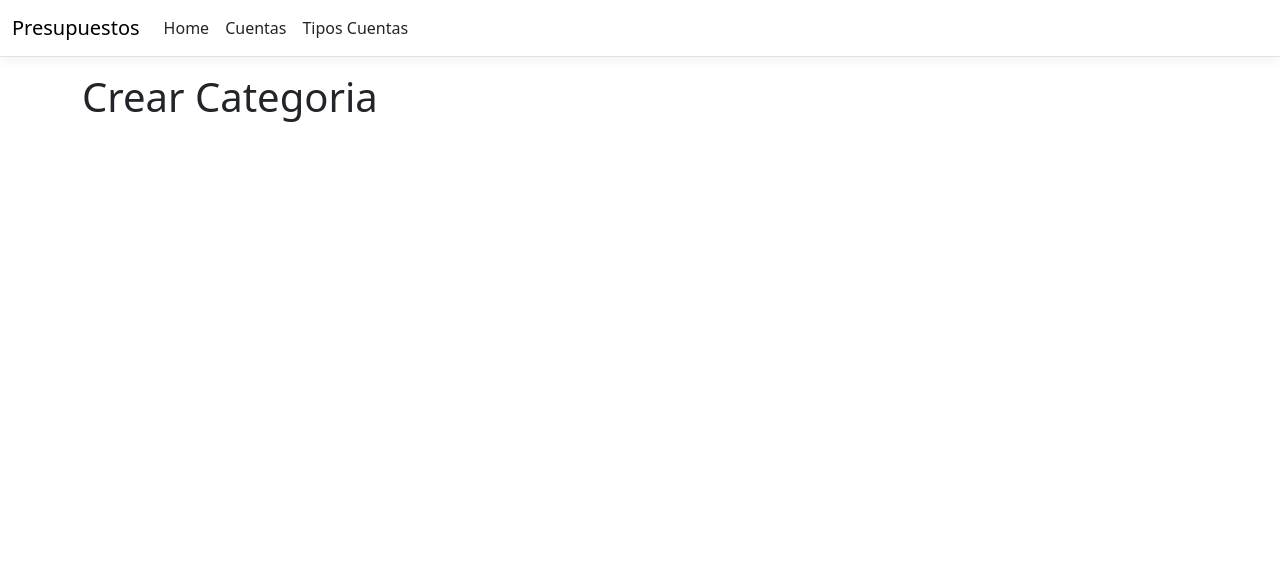
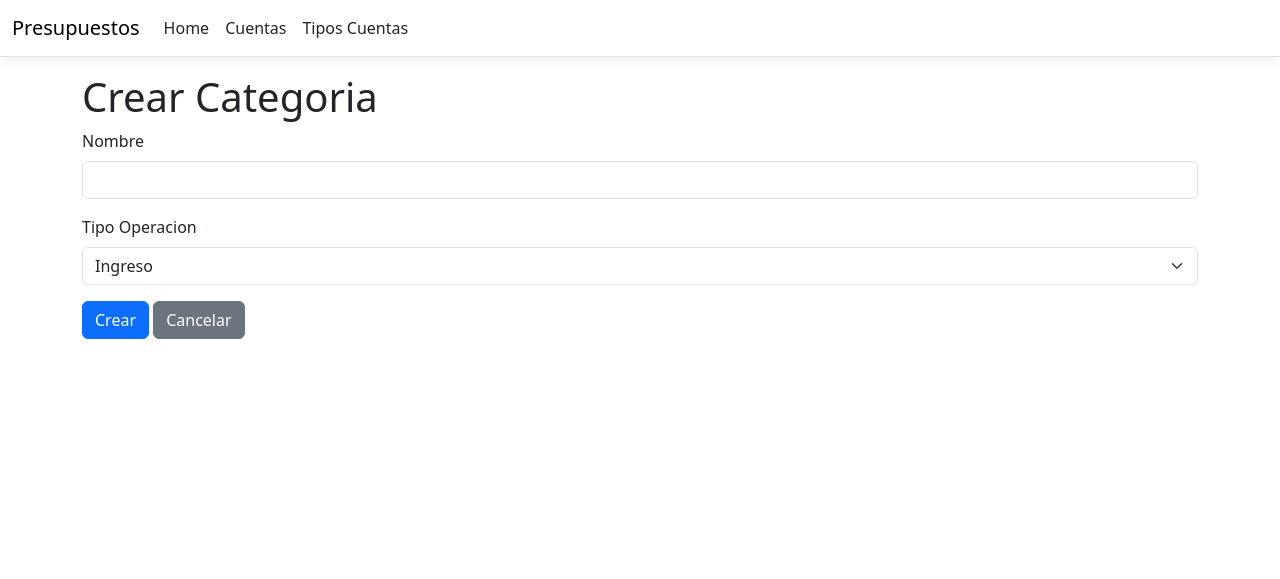
Before and after one commit to jaracamilo83/Presupuesto, an ASP.NET Core app: page /Categorias/Crear in a window 1280 px wide. Shown: the top 579 px of the page. Run offline with ASP.NET Core 8, Linux system fonts and the light colour scheme; style sheets or scripts are compiled from the project's sources; some libraries are stand-ins or nearby versions.

Commit message:
👔 Creación de la vista Crear de Categoria

```diff
--- a/Models/Categoria.cs
+++ b/Models/Categoria.cs
@@ -9,7 +9,7 @@ public class Categoria
     [Required(ErrorMessage = "El campo {0} es obligatorio")]
     [MaxLength(length:50,ErrorMessage = "El nombre {0} debe tener una longitud máxima de  {1} caracteres")]
     public string Nombre { get; set; }
-
+    [Display(Name = "Tipo Operacion")]
     public TipoOperacion TipoOperacionId { get; set; }
     public int UsuarioId { get; set; }
 }
--- a/Program.cs
+++ b/Program.cs
@@ -1,4 +1,5 @@
 using Presupuestos;
+using Presupuestos.Models;
 
 var builder = WebApplication.CreateBuilder(args);
 
@@ -12,6 +13,7 @@ builder.Services.AddTransient<IRepositorioCategoria, RepositorioCategoria>();
 builder.Services.AddAutoMapper(cfg =>
 {
     cfg.CreateMap<Cuenta,CrearCuentaViewModel>();
+    cfg.CreateMap<Categoria,CrearCategoriaViewModel>();
 });
 
 var app = builder.Build();
--- a/Views/Categorias/Crear.cshtml
+++ b/Views/Categorias/Crear.cshtml
@@ -4,3 +4,26 @@
 }
 
 <h1>@ViewData["Title"]</h1>
+
+<form asp-action="Crear">
+    <div asp-validation-summary="ModelOnly" class="text-danger"></div>
+
+    <div class="mb-3">
+        <label class="form-label" asp-for="Nombre"></label>
+        <input class="form-control" asp-for="Nombre"/>
+        <span asp-validation-for="Nombre" class="text-danger"></span>
+    </div>
+    <div class="mb-3">
+        <label class="form-label" asp-for="TipoOperacionId"></label>
+        <select asp-for="TipoOperacionId" asp-items="Html.GetEnumSelectList<TipoOperacion>()" class="form-select"></select>
+        <span asp-validation-for="TipoOperacionId" class="text-danger"></span>
+    </div>
+
+    <button type="submit" class="btn btn-primary">Crear</button>
+    <a class="btn btn-secondary" asp-action="Index">Cancelar</a>
+</form>
+
+@section Scripts
+{
+    <partial name="_ValidationScriptsPartial"/>
+}
```
Also changed, not shown: 3 other files.
